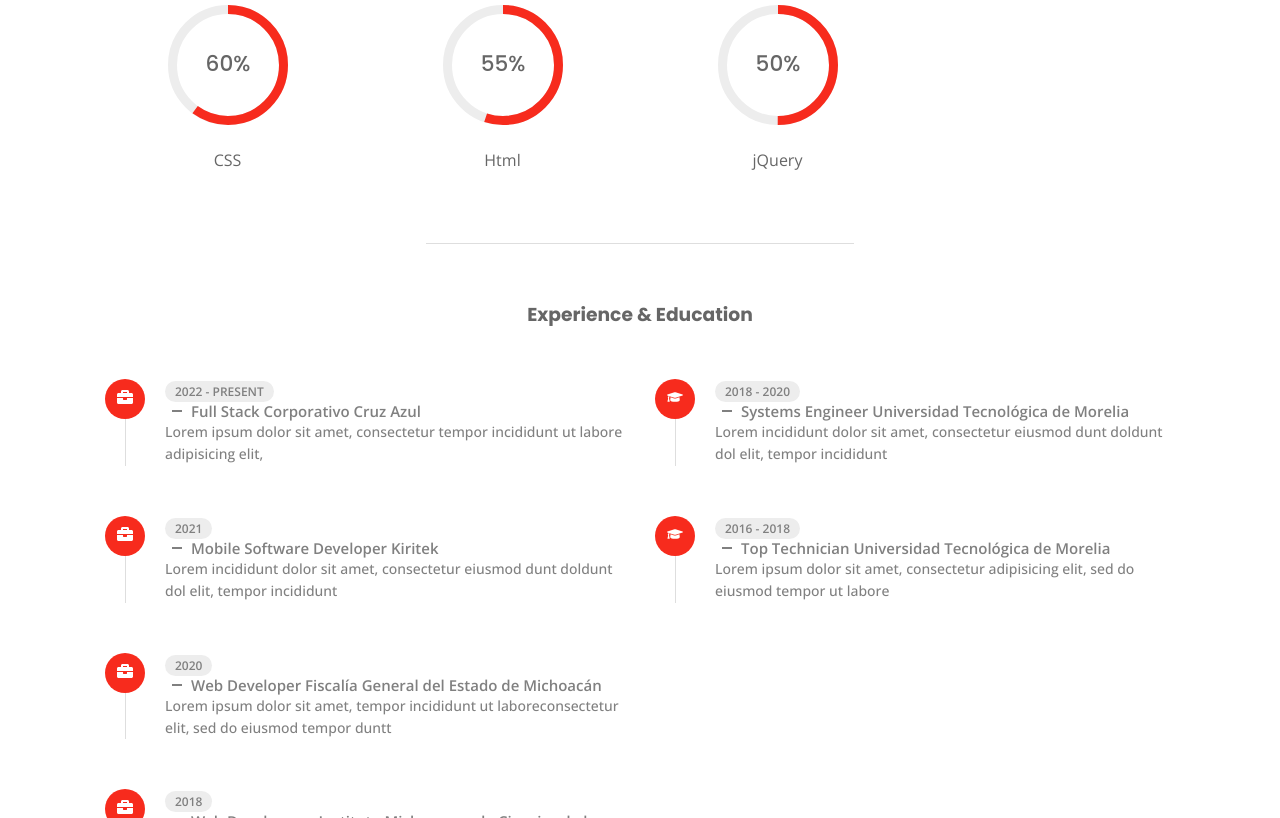
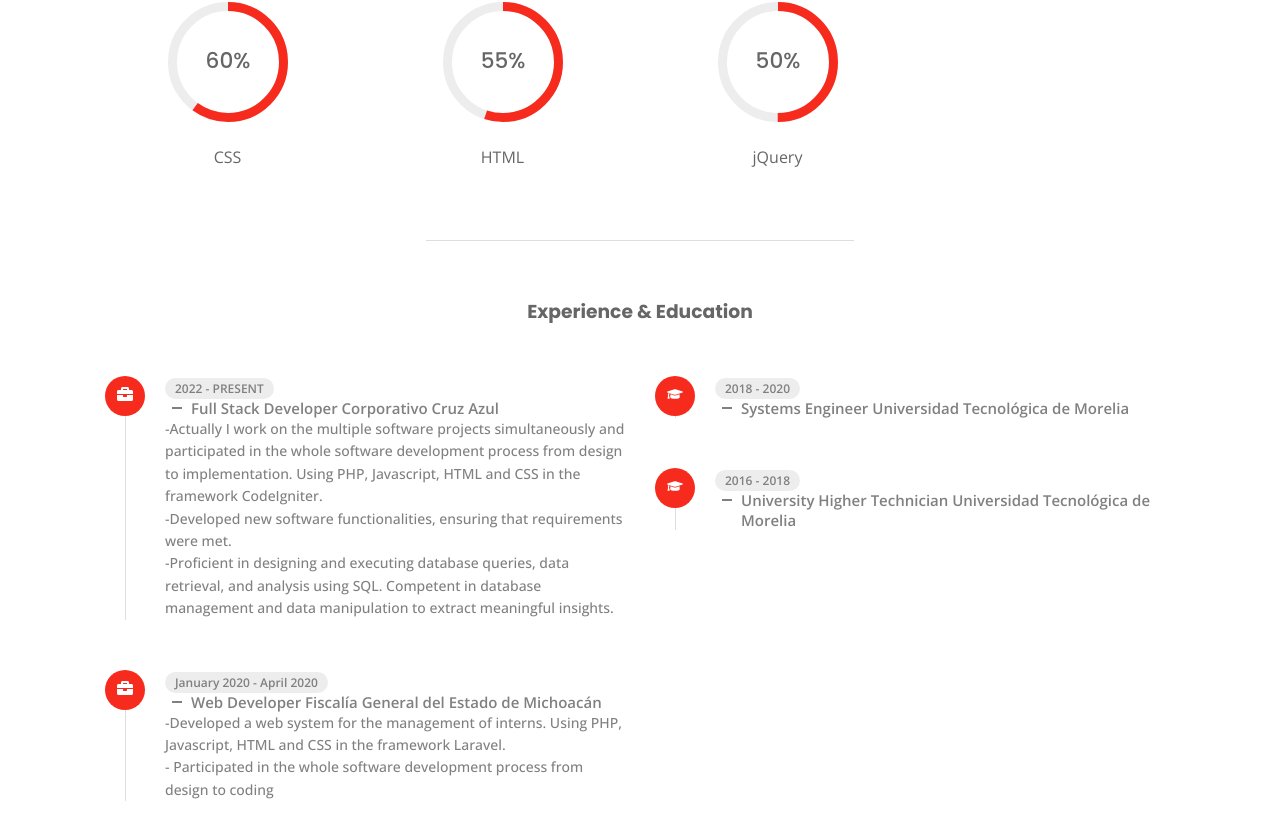
Before and after one commit to Charlyqv/Portfolio, a React (Vite) app: page /about in a window 1280 px wide. Shown: the part 982-1800 px from the top of the page. Built offline with nearby package versions, Linux system fonts and the light colour scheme.

Commit message:
Animate.css agregado y utilizado en algunas entradas de los componentes

```diff
--- a/package.json
+++ b/package.json
@@ -10,6 +10,7 @@
     "preview": "vite preview"
   },
   "dependencies": {
+    "animate.css": "^4.1.1",
     "html-react-parser": "^4.0.0",
     "react": "^18.2.0",
     "react-circular-progressbar": "^2.1.0",
--- a/src/components/PortfolioItem.jsx
+++ b/src/components/PortfolioItem.jsx
@@ -1,5 +1,6 @@
 import React, { useState } from 'react'
 import Close from "../assets/close.svg";
+import 'animate.css';
 
 export const PortfolioItem = ({img, title, details}) => {
   const [modal, setModal] = useState(false);
@@ -17,7 +18,7 @@ export const PortfolioItem = ({img, title, details}) => {
 
       {modal && (
         <div className="portfolio__modal">
-          <div className="portfolio__modal-content">
+          <div className="portfolio__modal-content animate__animated animate__zoomIn">
             <img src={Close} alt="" className="modal__close" onClick={toggleModal} />
 
             <h3 className="modal__title">{title}</h3>
--- a/src/data.jsx
+++ b/src/data.jsx
@@ -132,11 +132,11 @@ export const stats = [
     title: 'Completed <br /> Projects',
   },
 
-  {
-    id: 3,
-    no: '81+',
-    title: 'Happy <br /> Customers',
-  },
+  // {
+  //   id: 3,
+  //   no: '81+',
+  //   title: 'Happy <br /> Customers',
+  // },
 
   // {
   //   id: 4,
@@ -151,35 +151,43 @@ export const resume = [
     category: 'experience',
     icon: <FaBriefcase />,
     year: '2022 - PRESENT',
-    title: 'Full Stack <span> Corporativo Cruz Azul </span>',
-    desc: 'Lorem ipsum dolor sit amet, consectetur tempor incididunt ut labore adipisicing elit,',
+    title: 'Full Stack Developer<span> Corporativo Cruz Azul </span>',
+    desc: <p>-Actually I work on the multiple software projects simultaneously
+      and participated in the whole software development process from design
+      to implementation. Using PHP, Javascript, HTML and CSS in the
+      framework CodeIgniter.<br></br>
+      -Developed new software functionalities, ensuring that requirements were met.<br></br>
+      -Proficient in designing and executing database queries, data retrieval, and analysis using SQL. Competent in database management and data manipulation to extract meaningful insights.
+      </p>,
   },
 
-  {
-    id: 2,
-    category: 'experience',
-    icon: <FaBriefcase />,
-    year: '2021',
-    title: 'Mobile Software Developer <span> Kiritek </span>',
-    desc: 'Lorem incididunt dolor sit amet, consectetur eiusmod dunt doldunt dol elit, tempor incididunt',
-  },
+  // {
+  //   id: 2,
+  //   category: 'experience',
+  //   icon: <FaBriefcase />,
+  //   year: '2021',
+  //   title: 'Mobile Software Developer <span> Kiritek </span>',
+  //   desc: 'Lorem incididunt dolor sit amet, consectetur eiusmod dunt doldunt dol elit, tempor incididunt',
+  // },
 
   {
     id: 3,
     category: 'experience',
     icon: <FaBriefcase />,
-    year: '2020',
+    year: 'January 2020 - April 2020',
     title: 'Web Developer <span> Fiscalía General del Estado de Michoacán</span>',
-    desc: 'Lorem ipsum dolor sit amet, tempor incididunt ut laboreconsectetur elit, sed do eiusmod tempor duntt',
+    desc: <p>-Developed a web system for the management of interns. Using PHP, Javascript,
+    HTML and CSS in the framework Laravel.<br></br>
+    - Participated in the whole software development process from design to coding</p>,
   },
 
   {
     id: 4,
     category: 'experience',
     icon: <FaBriefcase />,
-    year: '2018',
+    year: 'August 2018 - December 2018',
     title: 'Web Developer <span> n Instituto Michoacano de Ciencias de la Educación José María Morelos</span>',
-    desc: 'Lorem ipsum dolor sit amet, consectetur adipisicing elit, sed do tempor incididunt ut labore',
+    desc: '-I developed a webpage for the monitoring of attendance and student grades. Using PHP, Javascript, HTML and CSS in the framework Laravel',
   },
 
   {
@@ -188,7 +196,7 @@ export const resume = [
     icon: <FaGraduationCap />,
     year: '2018 - 2020',
     title: 'Systems Engineer <span> Universidad Tecnológica de Morelia </span>',
-    desc: 'Lorem incididunt dolor sit amet, consectetur eiusmod dunt doldunt dol elit, tempor incididunt',
+    desc: '',
   },
 
   {
@@ -196,8 +204,8 @@ export const resume = [
     category: 'education',
     icon: <FaGraduationCap />,
     year: '2016 - 2018',
-    title: 'Top Technician <span> Universidad Tecnológica de Morelia </span>',
-    desc: 'Lorem ipsum dolor sit amet, consectetur adipisicing elit, sed do eiusmod tempor ut labore',
+    title: 'University Higher Technician <span> Universidad Tecnológica de Morelia </span>',
+    desc: '',
   },
 ];
 
@@ -234,7 +242,7 @@ export const skills = [
 
   {
     id: 6,
-    title: 'Html',
+    title: 'HTML',
     percentage: '55',
   },
 
@@ -308,113 +316,113 @@ export const portfolio = [
     ],
   },
 
-  {
-    id: 3,
-    img: Work3,
-    title: 'Video Editing',
-    details: [
-      {
-        icon: <FiFileText />,
-        title: 'Project : ',
-        desc: 'Video',
-      },
-      {
-        icon: <FiUser />,
-        title: 'Client : ',
-        desc: 'Dribble',
-      },
-      {
-        icon: <FaCode />,
-        title: 'Language : ',
-        desc: 'Adobe Premium',
-      },
-      {
-        icon: <FiExternalLink />,
-        title: 'Preview : ',
-        desc: 'www.dribble.com',
-      },
-    ],
-  },
+  // {
+  //   id: 3,
+  //   img: Work3,
+  //   title: 'Video Editing',
+  //   details: [
+  //     {
+  //       icon: <FiFileText />,
+  //       title: 'Project : ',
+  //       desc: 'Video',
+  //     },
+  //     {
+  //       icon: <FiUser />,
+  //       title: 'Client : ',
+  //       desc: 'Dribble',
+  //     },
+  //     {
+  //       icon: <FaCode />,
+  //       title: 'Language : ',
+  //       desc: 'Adobe Premium',
+  //     },
+  //     {
+  //       icon: <FiExternalLink />,
+  //       title: 'Preview : ',
+  //       desc: 'www.dribble.com',
+  //     },
+  //   ],
+  // },
 
-  {
-    id: 4,
-    img: Work4,
-    title: 'Video Editing',
-    details: [
-      {
-        icon: <FiFileText />,
-        title: 'Project : ',
-        desc: 'Video',
-      },
-      {
-        icon: <FiUser />,
-        title: 'Client : ',
-        desc: 'Dribble',
-      },
-      {
-        icon: <FaCode />,
-        title: 'Language : ',
-        desc: 'Adobe Premium',
-      },
-      {
-        icon: <FiExternalLink />,
-        title: 'Preview : ',
-        desc: 'www.dribble.com',
-      },
-    ],
-  },
+  // {
+  //   id: 4,
+  //   img: Work4,
+  //   title: 'Video Editing',
+  //   details: [
+  //     {
+  //       icon: <FiFileText />,
+  //       title: 'Project : ',
+  //       desc: 'Video',
+  //     },
+  //     {
+  //       icon: <FiUser />,
+  //       title: 'Client : ',
+  //       desc: 'Dribble',
+  //     },
+  //     {
+  //       icon: <FaCode />,
+  //       title: 'Language : ',
+  //       desc: 'Adobe Premium',
+  //     },
+  //     {
+  //       icon: <FiExternalLink />,
+  //       title: 'Preview : ',
+  //       desc: 'www.dribble.com',
+  //     },
+  //   ],
+  // },
 
-  {
-    id: 5,
-    img: Work5,
-    title: 'Landing Page',
-    details: [
-      {
-        title: 'Project : ',
-        desc: 'Website',
-      },
-      {
-        title: 'Client : ',
-        desc: 'Dribble',
-      },
-      {
-        title: 'Language : ',
-        desc: 'React JS, Node JS',
-      },
-      {
-        title: 'Preview : ',
-        desc: 'www.dribble.com',
-      },
-    ],
-  },
+  // {
+  //   id: 5,
+  //   img: Work5,
+  //   title: 'Landing Page',
+  //   details: [
+  //     {
+  //       title: 'Project : ',
+  //       desc: 'Website',
+  //     },
+  //     {
+  //       title: 'Client : ',
+  //       desc: 'Dribble',
+  //     },
+  //     {
+  //       title: 'Language : ',
+  //       desc: 'React JS, Node JS',
+  //     },
+  //     {
+  //       title: 'Preview : ',
+  //       desc: 'www.dribble.com',
+  //     },
+  //   ],
+  // },
 
-  {
-    id: 6,
-    img: Work6,
-    title: 'Search Gif',
-    details: [
-      {
-        icon: <FiFileText />,
-        title: 'Project : ',
-        desc: 'Photo',
-      },
-      {
-        icon: <FiUser />,
-        title: 'Client : ',
-        desc: 'Dribble',
-      },
-      {
-        icon: <FaCode />,
-        title: 'Language : ',
-        desc: 'Adobe Photoshop',
-      },
-      {
-        icon: <FiExternalLink />,
-        title: 'Preview : ',
-        desc: 'www.dibble.com',
-      },
-    ],
-  },
+  // {
+  //   id: 6,
+  //   img: Work6,
+  //   title: 'Search Gif',
+  //   details: [
+  //     {
+  //       icon: <FiFileText />,
+  //       title: 'Project : ',
+  //       desc: 'Photo',
+  //     },
+  //     {
+  //       icon: <FiUser />,
+  //       title: 'Client : ',
+  //       desc: 'Dribble',
+  //     },
+  //     {
+  //       icon: <FaCode />,
+  //       title: 'Language : ',
+  //       desc: 'Adobe Photoshop',
+  //     },
+  //     {
+  //       icon: <FiExternalLink />,
+  //       title: 'Preview : ',
+  //       desc: 'www.dibble.com',
+  //     },
+  //   ],
+  // },
 ];
 
 export const themes = [
--- a/src/pages/about/About.jsx
+++ b/src/pages/about/About.jsx
@@ -6,10 +6,11 @@ import { Skills } from "../../components/Skills";
 import { resume } from "../../data";
 import { ResumeItem } from "../../components/ResumeItem";
 import "./about.css";
+import 'animate.css';
 
 export const About = () => {
   return (
-    <main className="section container">
+    <main className="section container animate__animated animate__zoomIn">
       <section className="about">
         <h2 className="section__title">
           About <span>Me</span>
--- a/src/pages/home/Home.jsx
+++ b/src/pages/home/Home.jsx
@@ -2,23 +2,24 @@ import Profile from "../../assets/home.jpg";
 import { Link } from "react-router-dom";
 import { FaArrowRight } from "react-icons/fa";
 import "./home.css"
+import 'animate.css';
 
 export const Home = () => {
   return (
     <section className='home section grid'>
-      <img src={ Profile } alt='' className='home__img' />
+      <img src={ Profile } alt='' className='home__img animate__animated animate__zoomIn'/>
       <div className="home__content">
         <div className="home__data">
-          <h1 className="home__title">
+          <h1 className="home__title animate__animated animate__lightSpeedInLeft">
             <span>I'm Carlos Villaseñor Quintero</span> Full Stack Developer
           </h1>
-          <p className="home__description">I'm a Full Stack Developer excels
+          <p className="home__description animate__animated animate__lightSpeedInLeft">I'm a Full Stack Developer excels
           in Javascript and PHP, employing tools like HTML, CSS, jQuery, and Ajax,
           along with SQL expertise. Competent in React and CodeIgniter frameworks.
           With a knack for crafting dynamic interfaces and handling databases,
           I'm a versatile professional who merges creativity with technical prowess.
           </p>
-          <Link to='/about' className='button'>
+          <Link to='/about' className='button animate__animated animate__lightSpeedInLeft'>
             More About Me{' '}
             <span className='button__icon'>
               <FaArrowRight/>
--- a/src/pages/portfolio/Portfolio.jsx
+++ b/src/pages/portfolio/Portfolio.jsx
@@ -1,10 +1,11 @@
 import { PortfolioItem } from '../../components/PortfolioItem';
 import { portfolio } from '../../data';
 import "./portfolio.css";
+import 'animate.css';
 
 export const Portfolio = () => {
   return (
-    <section className="portfolio section">
+    <section className="portfolio section animate__animated animate__zoomIn">
       <h2 className="section__title">My <span>Portfolio</span></h2>
 
       <div className="portfolio__container container grid">
```
Also changed, not shown: 1 other file (tests, documents, lock files or other folders).
